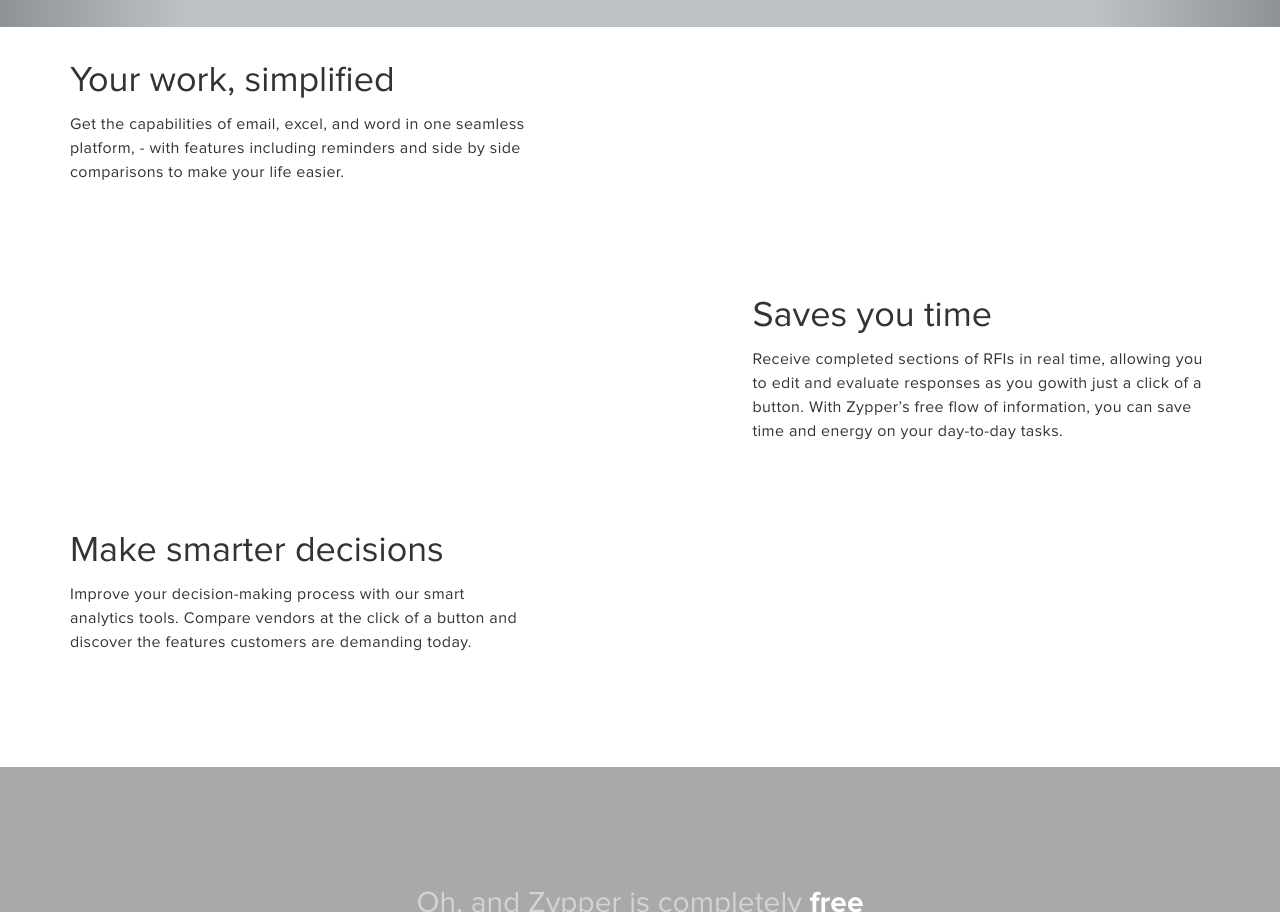
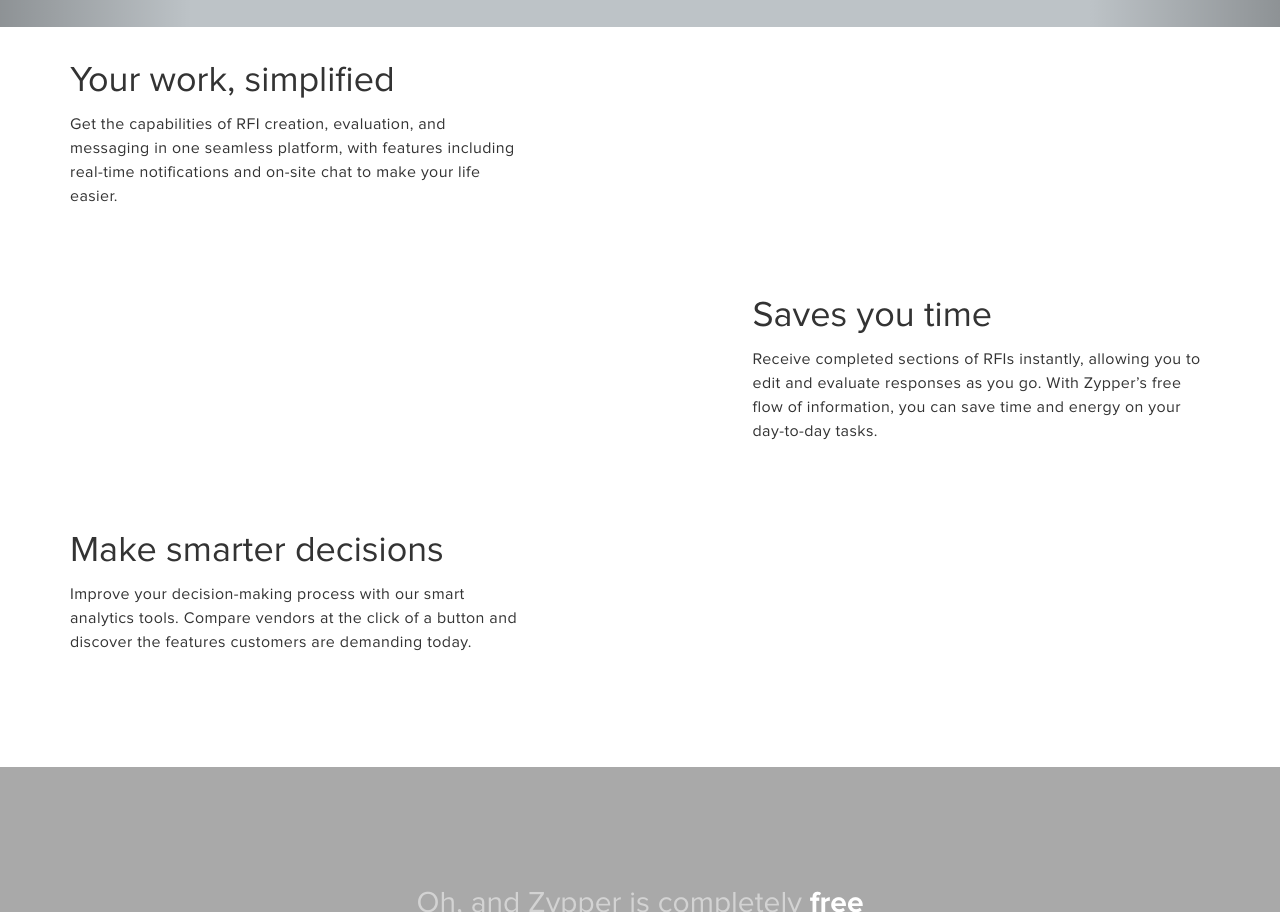
Before and after one commit to jonwu/ZypperLp, a plain HTML site: page index.html in a window 1280 px wide. Shown: the part 1193-2105 px from the top of the page. Drawn offline with nearby package versions, Linux system fonts and the light colour scheme; no server answers.

Commit message:
change content

```diff
--- a/index.html
+++ b/index.html
@@ -132,7 +132,7 @@
 					<div class="col-md-5 col-md-offset-0 col-xs-10 col-xs-offset-1">
 						<div class="box">
 							<h1>Your work, simplified</h1>
-							<p>Get the capabilities of email, excel, and word in one seamless platform, - with features including reminders and side by side comparisons to make your life easier.</p>
+							<p>Get the capabilities of RFI creation, evaluation, and messaging in one seamless platform, with features including real-time notifications and on-site chat to make your life easier.</p>
 						</div>
 						<div class="box inverse"></div>
 						<div class="box">
@@ -144,7 +144,7 @@
 						<div class="box inverse"></div>
 						<div class="box">
 							<h1>Saves you time</h1>
-							<p>Receive completed sections of RFIs in real time, allowing you to edit and evaluate responses as you gowith just a click of a button. With Zypper’s free flow of information, you can save time and energy on your day-to-day tasks.</p>
+							<p>Receive completed sections of RFIs instantly, allowing you to edit and evaluate responses as you go. With Zypper’s free flow of information, you can save time and energy on your day-to-day tasks.</p>
 						</div>
 						<div class="box inverse"></div>
 					</div>
```
